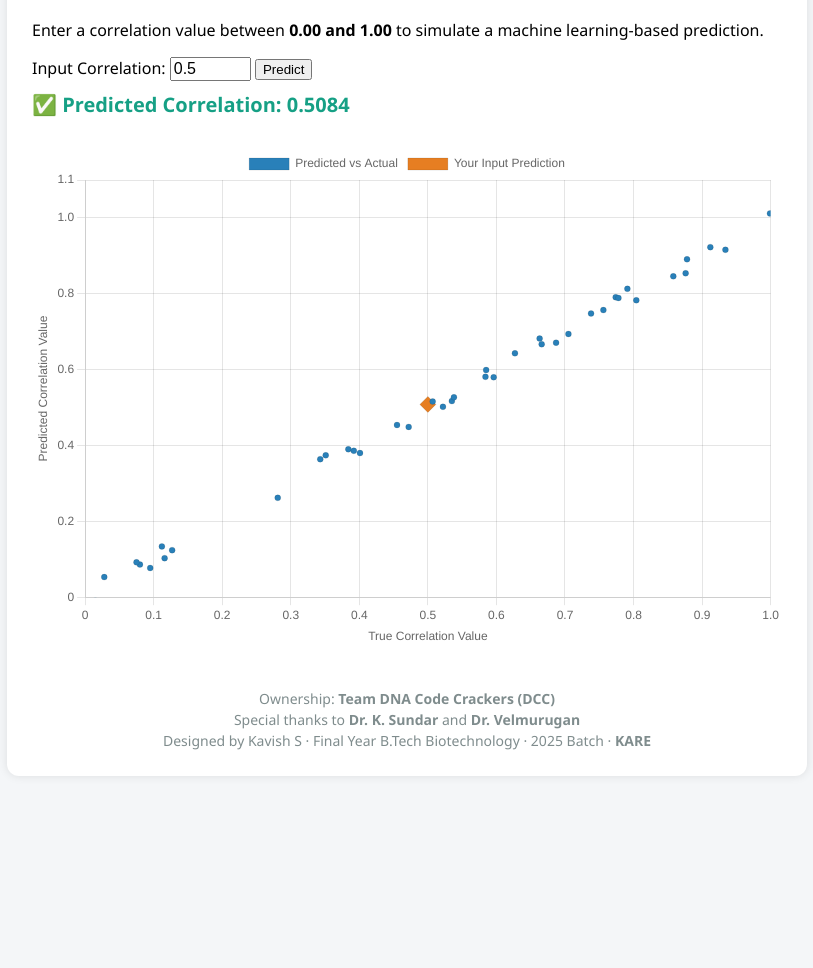
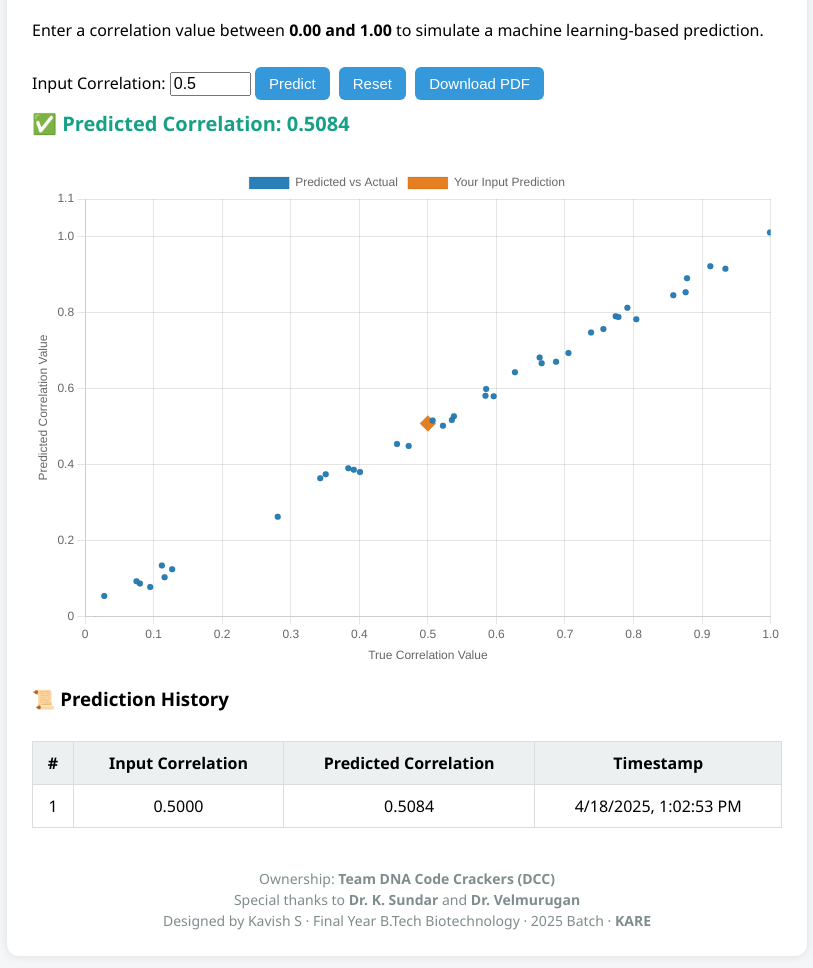
Before and after one commit to Kavishbio/DCC-CORRELATION, a plain HTML site: page index.html in a window 1280 px wide. Shown: the part 122-1090 px from the top of the page, without its empty margins (233-1046 px from the left). Before the commit the page ends 928 px from the top, so only its background shows below. Drawn offline with nearby package versions, Linux system fonts and the light colour scheme.

Commit message:
Update index.html

```diff
--- a/index.html
+++ b/index.html
@@ -4,6 +4,7 @@
   <meta charset="UTF-8">
   <title>Correlation Predictor (0 to 1)</title>
   <script src="https://cdn.jsdelivr.net/npm/chart.js"></script>
+  <script src="https://cdnjs.cloudflare.com/ajax/libs/jspdf/2.5.1/jspdf.umd.min.js"></script>
   <style>
     body {
       font-family: 'Segoe UI', sans-serif;
@@ -24,6 +25,19 @@
     label, input {
       font-size: 16px;
     }
+    button {
+      margin: 10px 5px 0 0;
+      padding: 8px 14px;
+      font-size: 15px;
+      border: none;
+      border-radius: 6px;
+      cursor: pointer;
+      background-color: #3498db;
+      color: white;
+    }
+    button:hover {
+      background-color: #2980b9;
+    }
     #prediction {
       font-size: 20px;
       font-weight: bold;
@@ -32,6 +46,20 @@
     }
     canvas {
       margin-top: 30px;
+    }
+    table {
+      width: 100%;
+      border-collapse: collapse;
+      margin-top: 30px;
+      background-color: #ffffff;
+    }
+    th, td {
+      border: 1px solid #dcdcdc;
+      padding: 10px;
+      text-align: center;
+    }
+    th {
+      background-color: #ecf0f1;
     }
     footer {
       margin-top: 40px;
@@ -50,10 +78,27 @@
     <label for="correlation">Input Correlation:</label>
     <input type="number" id="correlation" step="0.01" min="0" max="1" value="0.5" />
     <button onclick="predict()">Predict</button>
+    <button onclick="resetHistory()">Reset</button>
+    <button onclick="downloadPDF()">Download PDF</button>
 
     <div id="prediction"></div>
 
     <canvas id="correlationChart" width="600" height="400"></canvas>
+
+    <h3>📜 Prediction History</h3>
+    <table id="historyTable">
+      <thead>
+        <tr>
+          <th>#</th>
+          <th>Input Correlation</th>
+          <th>Predicted Correlation</th>
+          <th>Timestamp</th>
+        </tr>
+      </thead>
+      <tbody>
+        <!-- Entries will be added here -->
+      </tbody>
+    </table>
 
     <footer>
       Ownership: <strong>Team DNA Code Crackers (DCC)</strong><br>
@@ -63,6 +108,8 @@
   </div>
 
   <script>
+    let entryCount = 0;
+
     function predict() {
       const x = parseFloat(document.getElementById('correlation').value);
       if (x < 0 || x > 1 || isNaN(x)) {
@@ -71,9 +118,12 @@
       }
 
       const y = x + (Math.random() * 0.05 - 0.025); // simulated ML prediction
-      document.getElementById('prediction').innerHTML = `✅ Predicted Correlation: <strong>${y.toFixed(4)}</strong>`;
+      const yRounded = +y.toFixed(4);
 
-      drawChart(x, y);
+      document.getElementById('prediction').innerHTML = `✅ Predicted Correlation: <strong>${yRounded}</strong>`;
+
+      drawChart(x, yRounded);
+      updateHistory(x, yRounded);
     }
 
     function drawChart(userX, userY) {
@@ -120,6 +170,53 @@
       });
     }
 
+    function updateHistory(inputVal, predictedVal) {
+      const table = document.getElementById('historyTable').querySelector('tbody');
+      const now = new Date();
+      const timestamp = now.toLocaleString();
+
+      const newRow = document.createElement('tr');
+      newRow.innerHTML = `
+        <td>${++entryCount}</td>
+        <td>${inputVal.toFixed(4)}</td>
+        <td>${predictedVal.toFixed(4)}</td>
+        <td>${timestamp}</td>
+      `;
+      // Prepend row to show latest on top
+      table.insertBefore(newRow, table.firstChild);
+    }
+
+    function resetHistory() {
+      const table = document.getElementById('historyTable').querySelector('tbody');
+      table.innerHTML = '';
+      entryCount = 0;
+      document.getElementById('prediction').innerHTML = '';
+      if (window.chart) window.chart.destroy();
+    }
+
+    function downloadPDF() {
+      const { jsPDF } = window.jspdf;
+      const doc = new jsPDF();
+
+      doc.setFontSize(16);
+      doc.text("Correlation Prediction History", 10, 15);
+
+      const table = document.getElementById('historyTable');
+      const rows = Array.from(table.rows).map(row => Array.from(row.cells).map(cell => cell.innerText));
+
+      // Add table rows to PDF
+      let y = 25;
+      rows.forEach((row, i) => {
+        row.forEach((text, j) => {
+          doc.text(text, 10 + j * 50, y);
+        });
+        y += 10;
+      });
+
+      doc.save("prediction_history.pdf");
+    }
+
+    // Initial prediction on load
     predict();
   </script>
 </body>
```
